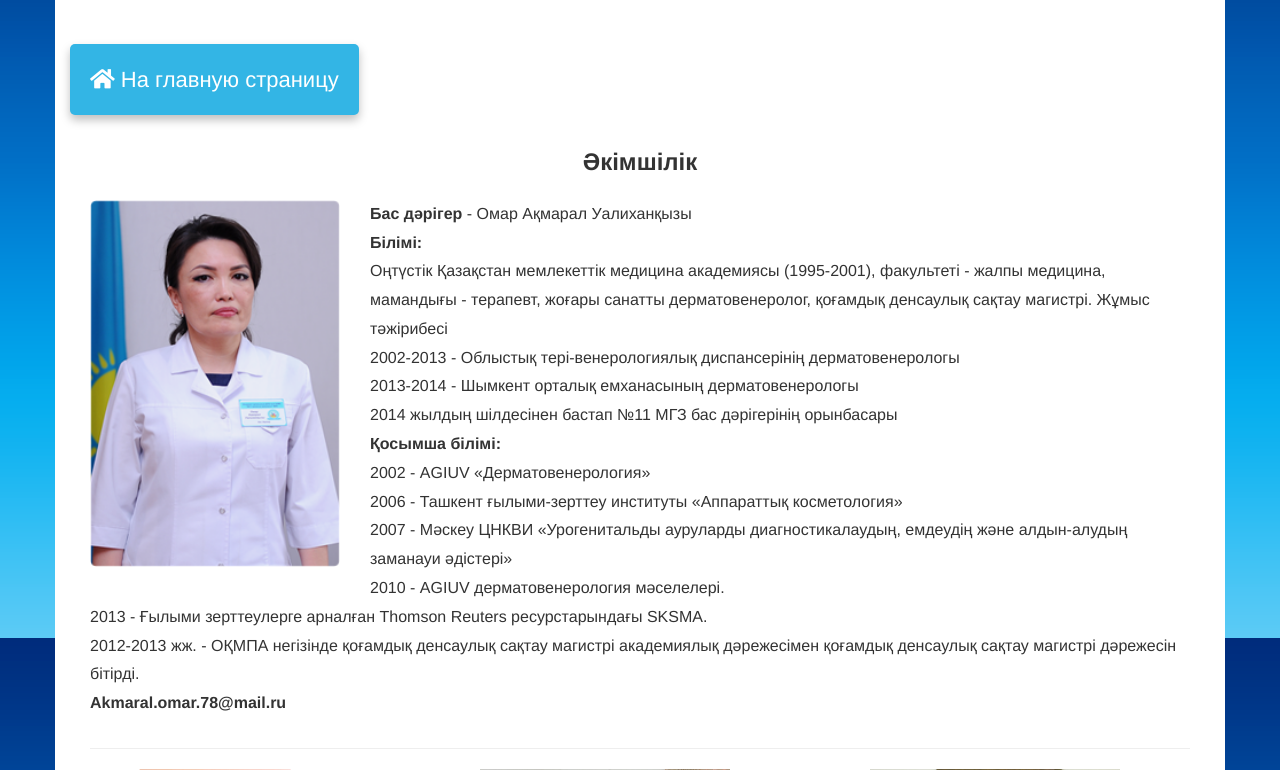
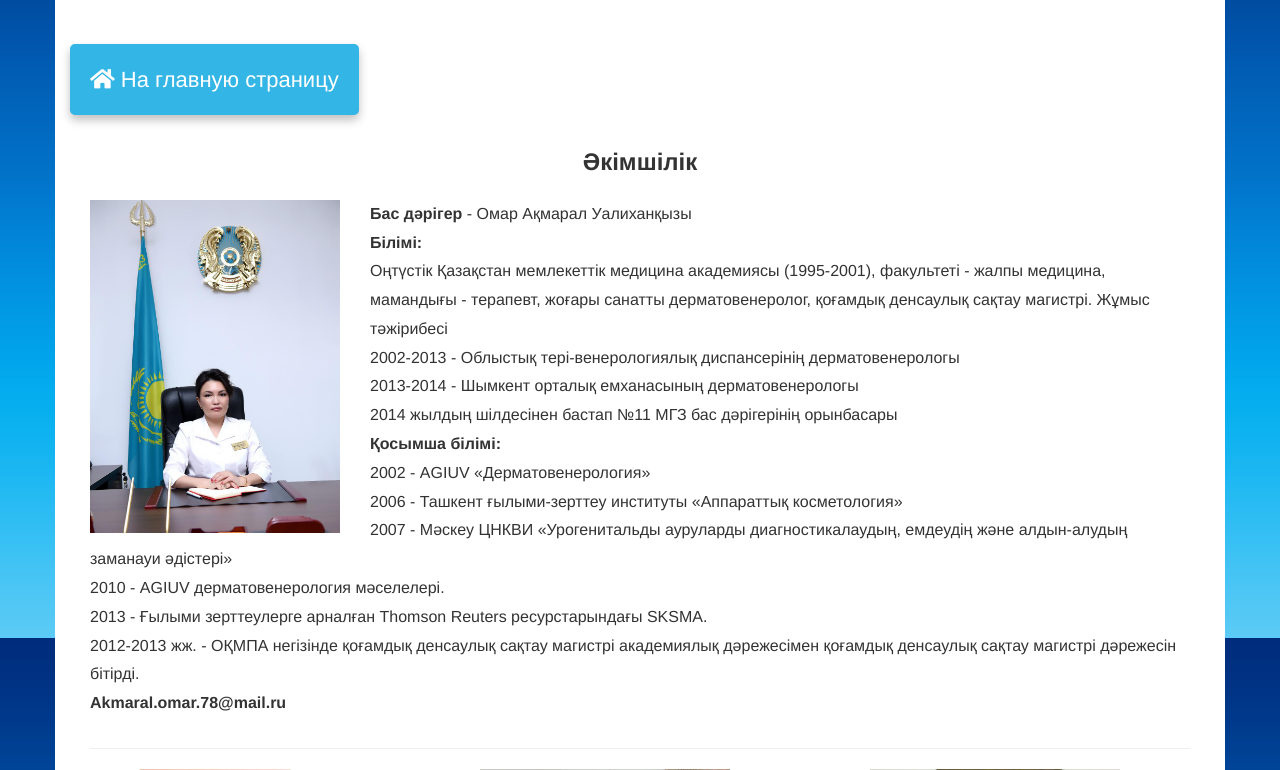
Before and after one commit to zhandos38/optd, a Yii app: template views/site/direction.php in a window 1280 px wide. Shown: the part 162-932 px from the top of the page. Run offline with PHP 8.4 and a stand-in for Yii, Linux system fonts and the light colour scheme; the template is opened without the code that fills it, so the values that code supplies are empty; some libraries are stand-ins or nearby versions.

Commit message:
Support fixes

```diff
--- a/messages/kz/site.php
+++ b/messages/kz/site.php
@@ -17,7 +17,7 @@
  * NOTE: this file must be saved in UTF-8 encoding.
  */
 return [
-    '"Управление здравохранения города Шымкент"' => '«ШЫМКЕНТ ҚАЛАСЫНЫҢ ДЕНСАУЛЫҒЫН САҚТАУ БӨЛІМІ»',
+    '"Управление здравохранения города Шымкент"' => '«Қалалық Денсаулық сақтау басқармасы»',
     'Are you sure you want to delete this item?' => '',
     'Delete' => '',
     'Employees' => '',
@@ -42,7 +42,7 @@ return [
     'Дата обращение' => '',
     'Добавить' => 'Қосу',
     'Добавлено в' => '',
-    'Добро пожаловать в ГКП на ПХВ "Городская поликлиника №3"' => '«№3 Қалалық ПОЛИКЛИНИКАСЫ» ШЖҚ-да ГКП-ға ҚОШ КЕЛДІҢІЗ',
+    'Добро пожаловать в ГКП на ПХВ "Городская поликлиника №3"' => 'Қош келдіңіздер ШЖҚ МКҚ "Қалалық №3 емханасына"',
     'Должности' => '',
     'Должность' => '',
     'ИИН пациента' => 'Науқастың ЖСН',
--- a/views/site/direction.php
+++ b/views/site/direction.php
@@ -15,7 +15,7 @@
         <div class="direction__content">
             <div class="direction__item">
                 <div class="direction__image-wrapper">
-                    <img src="/img/doctor-photo.png" alt="direction" class="direction__image">
+                    <img src="/img/doctor-photo.jpeg" alt="direction" class="direction__image">
                 </div>
                 <div class="direction__description">
                     <b>Главный врач</b> – Омар Акмарал Уалихановна
@@ -90,7 +90,7 @@
         <div class="direction__content">
             <div class="direction__item">
                 <div class="direction__image-wrapper">
-                    <img src="/img/doctor-photo.png" alt="direction" class="direction__image">
+                    <img src="/img/doctor-photo.jpeg" alt="direction" class="direction__image">
                 </div>
                 <div class="direction__description">
                     <b>Бас дәрігер </b> - Омар Ақмарал Уалиханқызы
--- a/views/site/support.php
+++ b/views/site/support.php
@@ -22,7 +22,7 @@ $this->params['breadcrumbs'][] = $this->title;
     </h1>
 
     <p class="text-center" style="font-size: 24px; font-weight: bold">
-        +(7252) 77-32-39 ( сенім телефоны)
+        +(7252) 77-32-39 (сенім телефоны)
         +(7252) 77-32-37 (анықтама телефоны)
     </p>
 </div>
```
Also changed, not shown: web/img/doctor-photo.jpeg (added).
